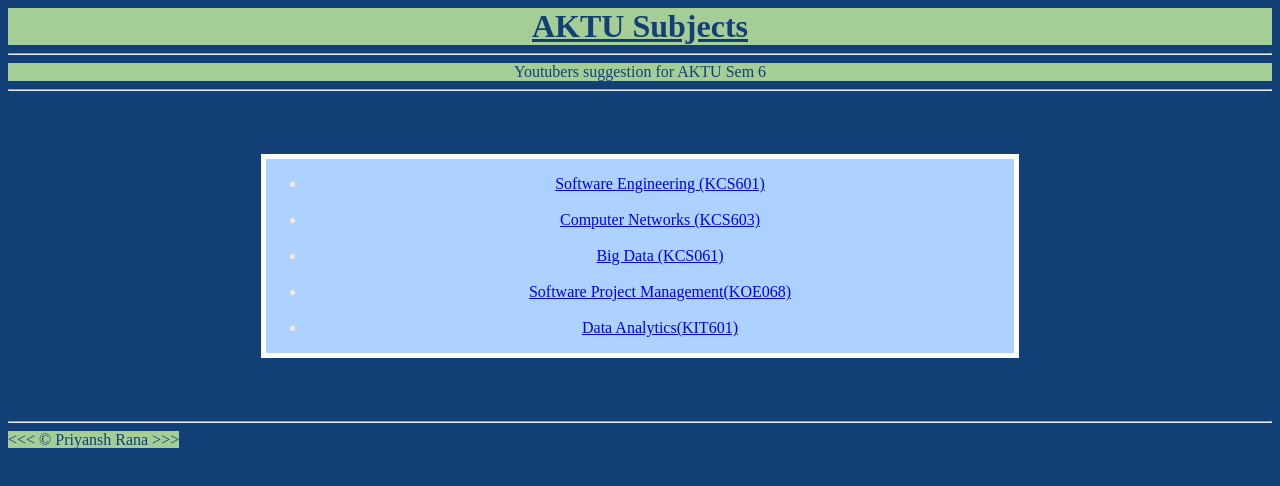
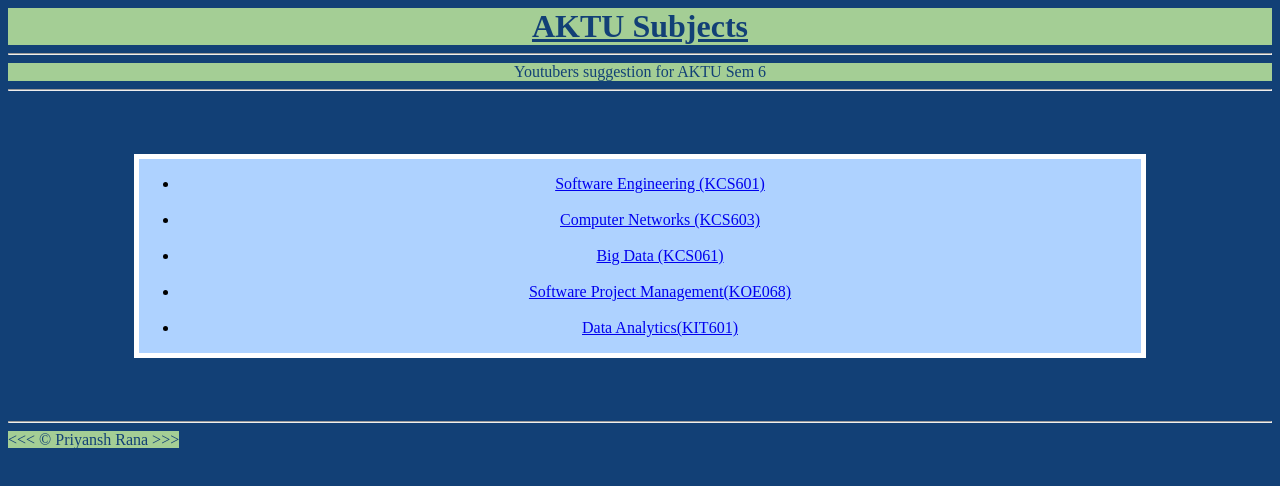
Before and after one commit to Priyansh159/Syllabus, a plain HTML site: page index.html in a window 1280 px wide. Drawn offline with Linux system fonts and the light colour scheme.

Commit message:
Update index.html

```diff
--- a/index.html
+++ b/index.html
@@ -9,8 +9,7 @@
             text-align: center;
             border: 5px solid white ;
             background-color: #AED2FF;
-            margin: 5% 20%;
-            color: #F4EDCC;
+            margin: 5% 10%;
         }
         html{
             background-color: #124076;}
@@ -18,7 +17,7 @@
             text-align: center;
             color: #124076;
             background-color: #A4CE95;
-            margin : 0%
+            margin : 0% ;
         }
 
 
```
